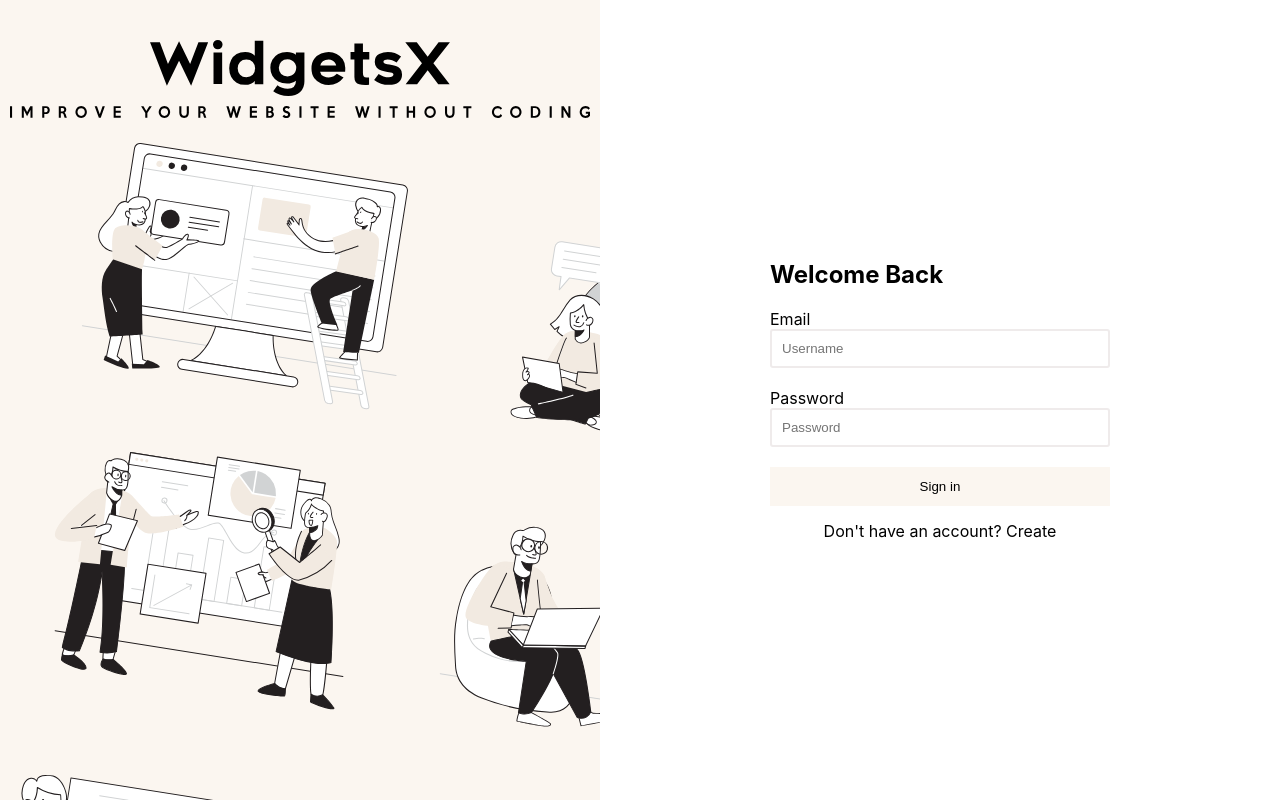
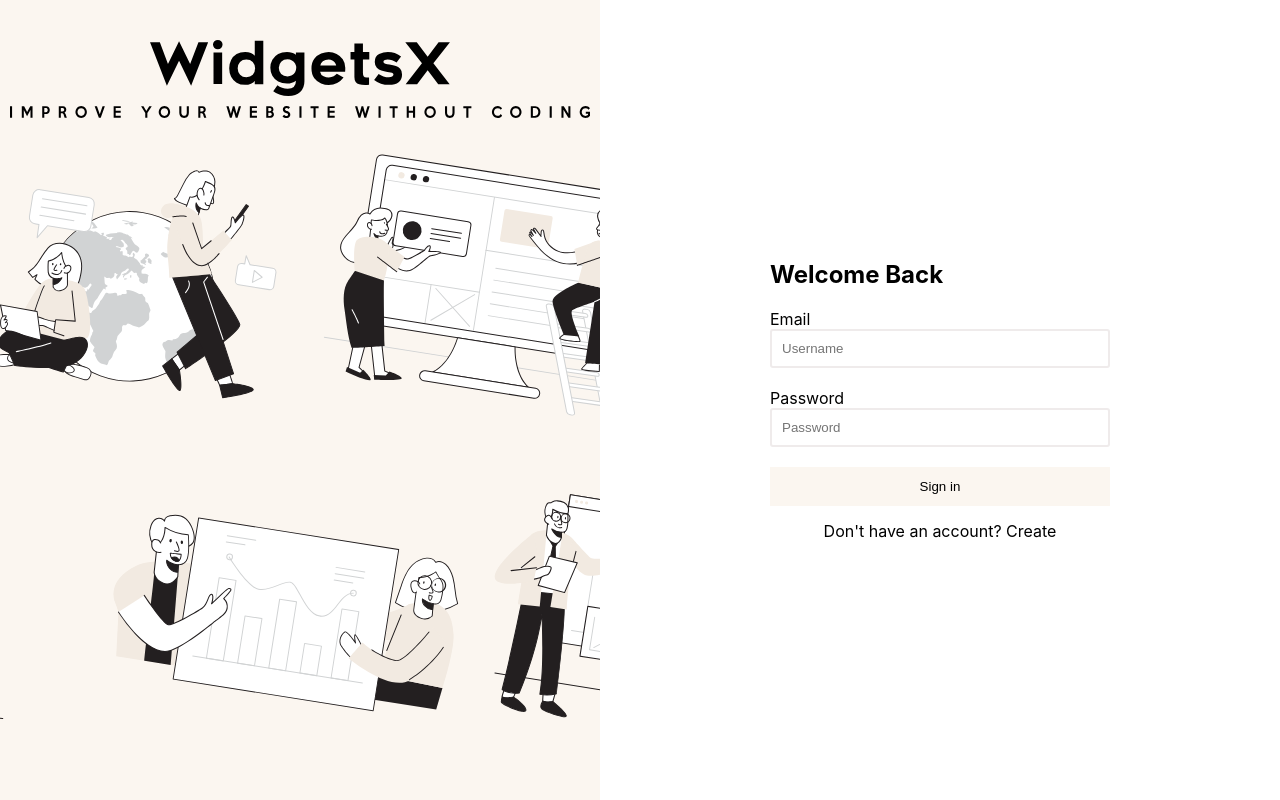
Before and after one commit to Derevo1/WidgetsX, a React (Create React App) app: page /WidgetsX/applications in a window 1280 px wide. Built offline with nearby package versions, Linux system fonts and the light colour scheme.

Commit message:
feat: sign-in page animation

```diff
--- a/src/components/Authorization/Illustration/Illustration.module.css
+++ b/src/components/Authorization/Illustration/Illustration.module.css
@@ -13,8 +13,36 @@
 }
 
 .illustration_container {
+  position: relative;
+  width: 600px;
+  height: 1000px;
+}
+
+.illustration_container_items {
   display: grid;
-  z-index: 1;
   grid-template-columns: 1fr 1fr;
-  transform: rotate(9deg);
+  position: absolute;
+  width: 100%;
+  height: 100%;
+  animation: running_team 10s linear infinite;
 }
+
+
+@keyframes running_team {
+  from {
+    right: 0%;
+  }
+
+  to {
+    right: -130%;
+  }
+}
+@keyframes running_team_reverse {
+  from {
+    right: 130%;
+  }
+
+  to {
+    right: 0%;
+  }
+}
--- a/src/components/Authorization/Illustration/Illustration.tsx
+++ b/src/components/Authorization/Illustration/Illustration.tsx
@@ -7,19 +7,123 @@
 import { BrandLogo } from "../../General/BrandLogo";
 
 export function Illustration(){
+  const getIllustrationImages = (repeat?: number) => {
+    let images = [
+      <div className={styles.illustration_container}>
+        <div className={styles.illustration_container_items}>
+          <div style={{ position: 'relative' }}>
+            <img
+              src={TeamSupport}
+              alt="widgetsx"
+              style={{transform: 'rotate(9deg)', right: '10%', position: 'absolute'}}
+            />
+          </div>
+          <div style={{ position: 'relative' }}>
+            <img
+                src={TeamWeb}
+                alt="widgetsx"
+                style={{transform: 'rotate(9deg)', right: '-29%', position: 'absolute'}}
+            />
+          </div>
+          <div style={{ position: 'relative' }}>
+            <img
+              src={TeamAnalytics}
+              alt="widgetsx"
+              className={styles.illustration_container_item}
+              style={{transform: 'rotate(9deg)', right: '-40%', position: 'absolute'}}
+            />
+          </div>
+          <div style={{ position: 'relative' }}>
+            <img
+              src={TeamPresentation}
+              alt="widgetsx"
+              className={styles.illustration_container_item}
+              style={{transform: 'rotate(9deg)', right: '-80%', position: 'absolute'}}
+            />
+          </div>
+          <div style={{ position: 'relative' }}>
+            <img
+              src={TeamConsultig}
+              alt="widgetsx"
+              className={styles.illustration_container_item}
+              style={{transform: 'rotate(9deg)', right: '10%', position: 'absolute'}}
+            />
+          </div>
+          <div style={{ position: 'relative' }}>
+            <img
+              src={TeamSupport}
+              alt="widgetsx"
+              style={{transform: 'rotate(9deg)', right: '-40%', position: 'absolute'}}
+            />
+          </div>
+        </div>
+        <div className={styles.illustration_container_items} style={{animationName: styles.running_team_reverse}}>
+        <div style={{ position: 'relative' }}>
+            <img
+              src={TeamSupport}
+              alt="widgetsx"
+              style={{transform: 'rotate(9deg)', right: '10%', position: 'absolute'}}
+            />
+          </div>
+          <div style={{ position: 'relative' }}>
+            <img
+                src={TeamWeb}
+                alt="widgetsx"
+                style={{transform: 'rotate(9deg)', right: '-29%', position: 'absolute'}}
+            />
+          </div>
+          <div style={{ position: 'relative' }}>
+            <img
+              src={TeamAnalytics}
+              alt="widgetsx"
+              className={styles.illustration_container_item}
+              style={{transform: 'rotate(9deg)', right: '-40%', position: 'absolute'}}
+            />
+          </div>
+          <div style={{ position: 'relative' }}>
+            <img
+              src={TeamPresentation}
+              alt="widgetsx"
+              className={styles.illustration_container_item}
+              style={{transform: 'rotate(9deg)', right: '-80%', position: 'absolute'}}
+            />
+          </div>
+          <div style={{ position: 'relative' }}>
+            <img
+              src={TeamConsultig}
+              alt="widgetsx"
+              className={styles.illustration_container_item}
+              style={{transform: 'rotate(9deg)', right: '10%', position: 'absolute'}}
+            />
+          </div>
+          <div style={{ position: 'relative' }}>
+            <img
+              src={TeamSupport}
+              alt="widgetsx"
+              style={{transform: 'rotate(9deg)', right: '-40%', position: 'absolute'}}
+            />
+          </div>
+        </div>
+      </div>
+    ]
+
+    if(repeat){
+      images = new Array(repeat)
+        .fill(null)
+        .map((_v, _i) => images)
+        .flat()
+    }
+
+    return images
+  }
+
   return (
     <>
       <div className={styles.container}>
         <div className={styles.welcome_label}>
           <BrandLogo logoWidth="300px" />
         </div>
-        <div className={styles.illustration_container}>
-          <img src={TeamSupport} alt="widgetsx" />
-          <img src={TeamWeb} alt="widgetsx" />
-          <img src={TeamAnalytics} alt="widgetsx" />
-          <img src={TeamConsultig} alt="widgetsx" />
-          <img src={TeamPresentation} alt="widgetsx" />
-        </div>
+        {getIllustrationImages(Math.round(window.innerHeight / 1000))}
       </div>
     </>
   )
```
Also changed, not shown: 1 other file (tests, documents, lock files or other folders).
